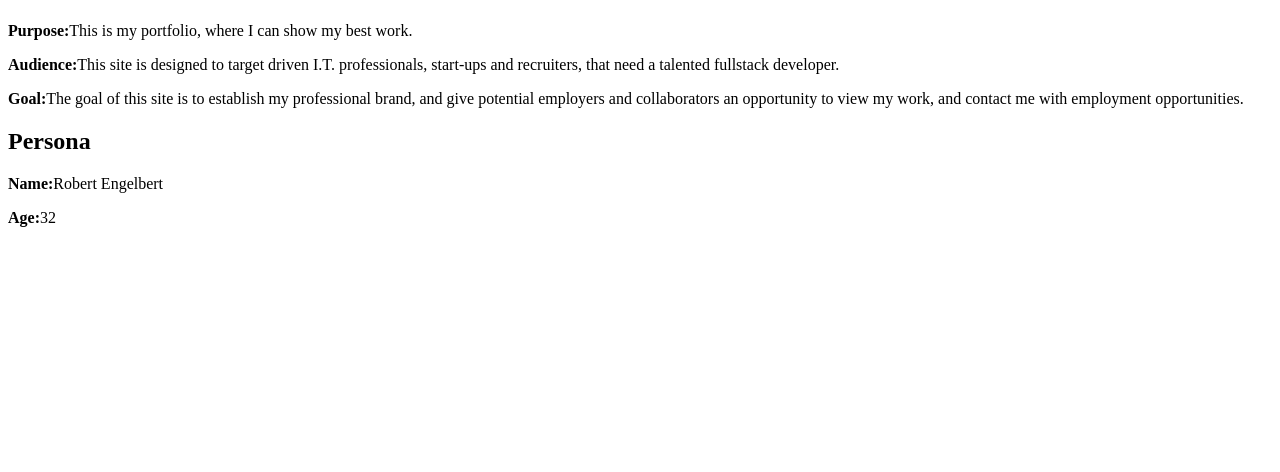
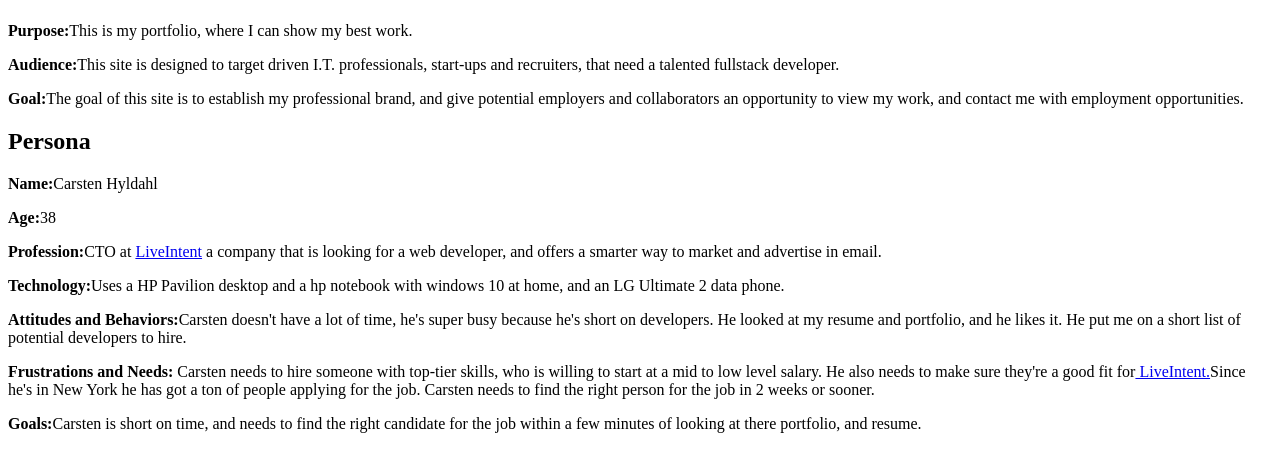
Before and after one commit to Robengelbert/personal-web-page, a PHP site: page /milestone-1.php in a window 1280 px wide. Shown: the part 58-530 px from the top of the page. Run offline with PHP 8.4, Linux system fonts and the light colour scheme.

Commit message:
Create a persona for milestone 1 of my portfolio project.

```diff
--- a/milestone-1.php
+++ b/milestone-1.php
@@ -8,13 +8,18 @@
 		<header>
 		<h1>Professional portfolio</h1>
 		</header>
-		<!-- List a purpose a potential audience and goals for my portfolio in <p> tags -->
+		<!-- List a purpose, a potential audience, and goals for my portfolio in <p> tags -->
 		<p><strong>Purpose:</strong>This is my portfolio, where I can show my best work.</p>
 		<p><strong>Audience:</strong>This site is designed to target driven I.T. professionals, start-ups and recruiters, that need a talented fullstack developer.</p>
 		<p><strong>Goal:</strong>The goal of this site is to establish my professional brand, and give potential employers and collaborators an opportunity to view my work, and contact me with employment opportunities.</p>
 		<!-- Create a persona  -->
 		<h2>Persona</h2>
-		<p><strong>Name:</strong>Robert Engelbert</p>
-		<p><strong>Age:</strong>32</p>
+		<p><strong>Name:</strong>Carsten Hyldahl</p>
+		<p><strong>Age:</strong>38</p>
+		<p><strong>Profession:</strong>CTO at <a href="https://www.startupers.com/jobs/liveintent/7194-web-developer">LiveIntent</a> a company that is looking for a web developer, and offers a smarter way to market and advertise in email. </p>
+		<p><strong>Technology:</strong>Uses a HP Pavilion desktop and a hp notebook with windows 10 at home, and an LG Ultimate 2 data phone.</p>
+		<p><strong>Attitudes and Behaviors:</strong>Carsten doesn't have a lot of time, he's super busy because he's short on developers. He looked at my resume and portfolio, and he likes it. He put me on a short list of potential developers to hire.</p>
+		<p><strong>Frustrations and Needs:</strong> Carsten needs to hire someone with top-tier skills, who is willing to start at a mid to low level salary. He also needs to make sure they're a good fit for<a href="https://liveintent.com/"> LiveIntent.</a>Since he's in New York he has got a ton of people applying for the job. Carsten needs to find the right person for the job in 2 weeks or sooner.</p>
+		<p><strong>Goals:</strong>Carsten is short on time, and needs to find the right candidate for the job within a few minutes of looking at there portfolio, and resume.</p>
 	</body>
 </html>
```
